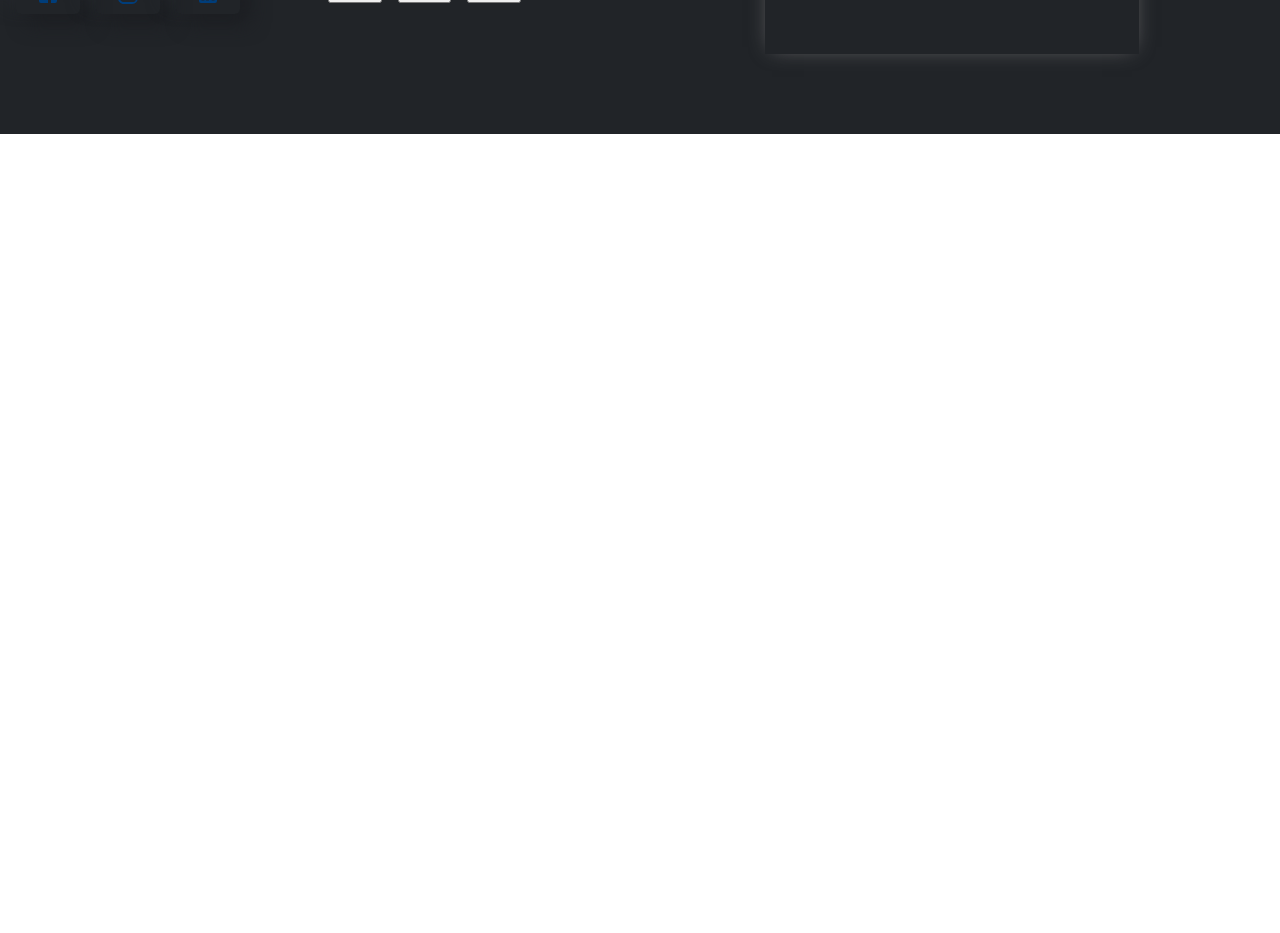
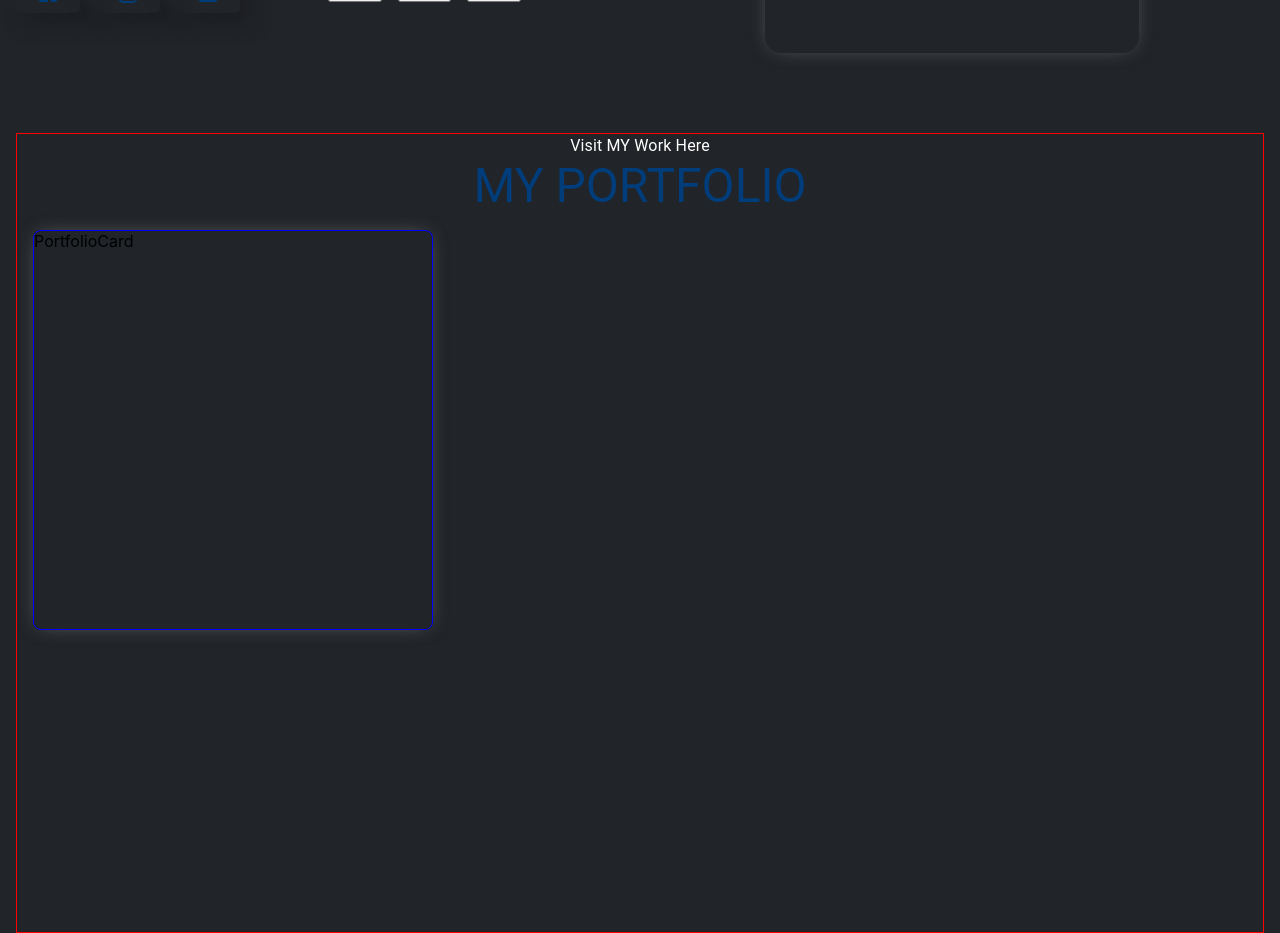
Before and after one commit to gtcelvam/portfolio, a React (Create React App) app: page / in a window 1280 px wide. Shown: the part 720-1653 px from the top of the page. Before the commit the page ends 854 px from the top, so only its background shows below. Built offline with nearby package versions, Linux system fonts and the light colour scheme.

Commit message:
Portfolio section initiated.

```diff
--- /dev/null
+++ b/src/components/cards/portfolioCards.tsx/index.tsx
@@ -0,0 +1,10 @@
+import React from 'react';
+import S from './portfolio.style';
+
+const PortfolioCard = () => {
+    return (
+        <S.PortfolioCardContainer>PortfolioCard</S.PortfolioCardContainer>
+    )
+}
+
+export default PortfolioCard
--- /dev/null
+++ b/src/components/cards/portfolioCards.tsx/portfolio.style.tsx
@@ -0,0 +1,14 @@
+import { styled } from '@mui/system';
+import { Box } from '@mui/system';
+
+namespace S {
+    export const PortfolioCardContainer = styled(Box)(({ theme }) => ({
+        width: "400px",
+        height: "400px",
+        border: "1px solid blue",
+        borderRadius: "0.5rem",
+        boxShadow: theme.palette.primaryShadow
+    }));
+}
+
+export default S;
--- a/src/components/header/header.style.tsx
+++ b/src/components/header/header.style.tsx
@@ -1,34 +1,33 @@
-import {styled} from "@mui/system";
-import {Box,Typography} from "@mui/material";
+import { styled } from "@mui/system";
+import { Box, Typography } from "@mui/material";
 
-namespace S{
-    export const HeaderContainer = styled(Box)(({theme})=>({
+namespace S {
+    export const HeaderContainer = styled(Box)(({ theme }) => ({
         color: theme.palette.text.primary,
-        width:"100%",
+        width: "100%",
         display: 'flex',
         alignItems: 'center',
         justifyContent: "space-between",
     }));
 
-    export const Name = styled(Typography)(({theme})=>({
-        color:theme.palette.text.primary,
-        padding:"1%"
+    export const Name = styled(Typography)(({ theme }) => ({
+        color: theme.palette.text.primary,
     }))
 
-    export const NavUnorderList = styled("ul")(({theme})=>({
-        listStyleType:'none',
-        width:"30%",
-        display:"flex",
-        alignItems:"center",
-        justifyContent:"space-between"
+    export const NavUnorderList = styled("ul")(({ theme }) => ({
+        listStyleType: 'none',
+        width: "30%",
+        display: "flex",
+        alignItems: "center",
+        justifyContent: "space-between"
     }));
 
-    export const NavListItem = styled('li')(({theme})=>({
-        cursor:"pointer"
+    export const NavListItem = styled('li')(({ theme }) => ({
+        cursor: "pointer"
     }));
 
-    export const ThemeSwitcherContainer = styled(Box)(({})=>({
-        padding:"1%"
+    export const ThemeSwitcherContainer = styled(Box)(({ }) => ({
+        padding: "1%"
     }))
 }
 
--- a/src/components/landing/landing.style.tsx
+++ b/src/components/landing/landing.style.tsx
@@ -5,7 +5,6 @@ namespace S {
     export const LandingSection = styled(Box)(({ theme }) => ({
         width: "100%",
         height: "100vh",
-        padding: "0 1rem",
         display: "flex",
         alignItems: "center",
         justifyContent: "center"
@@ -88,6 +87,7 @@ namespace S {
         width: "60%",
         height: "80%",
         boxShadow: theme.palette.primaryShadow,
+        borderRadius: "1rem"
     }));
 }
 
--- /dev/null
+++ b/src/components/portfolio/index.tsx
@@ -0,0 +1,22 @@
+import PortfolioCard from '../cards/portfolioCards.tsx';
+import S from './portfolio.style';
+
+const PortfolioSection = () => {
+    return (
+        <S.PortfolioContainer>
+            <S.PortfolioHeadContainer>
+                <S.PortfolioHeadTitle>
+                    Visit MY Work Here
+                </S.PortfolioHeadTitle>
+                <S.PorfolioHeadMainTitle variant='h3'>
+                    MY PORTFOLIO
+                </S.PorfolioHeadMainTitle>
+            </S.PortfolioHeadContainer>
+            <S.PortfolioCardContainer>
+                <PortfolioCard />
+            </S.PortfolioCardContainer>
+        </S.PortfolioContainer>
+    )
+}
+
+export default PortfolioSection
--- /dev/null
+++ b/src/components/portfolio/portfolio.style.tsx
@@ -0,0 +1,35 @@
+import { Typography } from '@mui/material';
+import { Stack, styled, } from '@mui/system';
+import { Box } from '@mui/system';
+
+namespace S {
+    export const PortfolioContainer = styled(Box)({
+        width: "100%",
+        minHeight: "100vh",
+        border: "1px solid red"
+    });
+
+    export const PortfolioHeadContainer = styled(Box)({
+        width: "100%",
+        display: "flex",
+        flexDirection: "column",
+        justifyContent: "center",
+        alignItems: "center"
+    });
+
+    export const PortfolioHeadTitle = styled(Typography)(({ theme }) => ({
+        color: theme.palette.text.primary
+    }));
+
+    export const PorfolioHeadMainTitle = styled(Typography)(({ theme }) => ({
+        color: theme.palette.text.special
+    }));
+
+    export const PortfolioCardContainer = styled(Stack)({
+        width: "100%",
+        padding: "1rem",
+        gap: "1rem"
+    });
+}
+
+export default S;
--- a/src/views/home/home.style.tsx
+++ b/src/views/home/home.style.tsx
@@ -1,11 +1,12 @@
-import {styled} from '@mui/system';
-import {Box,Typography} from "@mui/material";
+import { styled } from '@mui/system';
+import { Box, Typography } from "@mui/material";
 
-namespace S{
-    export const HomeContainer = styled(Box)(({theme})=>({
-        width:"100%",
-        backgroundColor:theme.palette.background,
-        overflowX:"hidden",
+namespace S {
+    export const HomeContainer = styled(Box)(({ theme }) => ({
+        width: "100%",
+        backgroundColor: theme.palette.background,
+        overflowX: "hidden",
+        padding: "0 1rem",
     }));
 }
 
--- a/src/views/home/index.tsx
+++ b/src/views/home/index.tsx
@@ -7,16 +7,17 @@ import { createTheme } from "@mui/material/styles";
 import { useSelector } from 'react-redux/es/exports';
 import { RootState } from '../../utils/slice/configureStore';
 import S from './home.style'
+import PortfolioSection from '../../components/portfolio';
 
 const Home = () => {
   const themeDesign: any = useSelector((state: RootState) => state.theme.theme);
   const theme = createTheme(getTheme(themeDesign as any) as any);
-
   return (
     <ThemeProvider theme={theme}>
       <S.HomeContainer>
         <Header />
         <LandingSection />
+        <PortfolioSection />
       </S.HomeContainer>
     </ThemeProvider>
 
```
